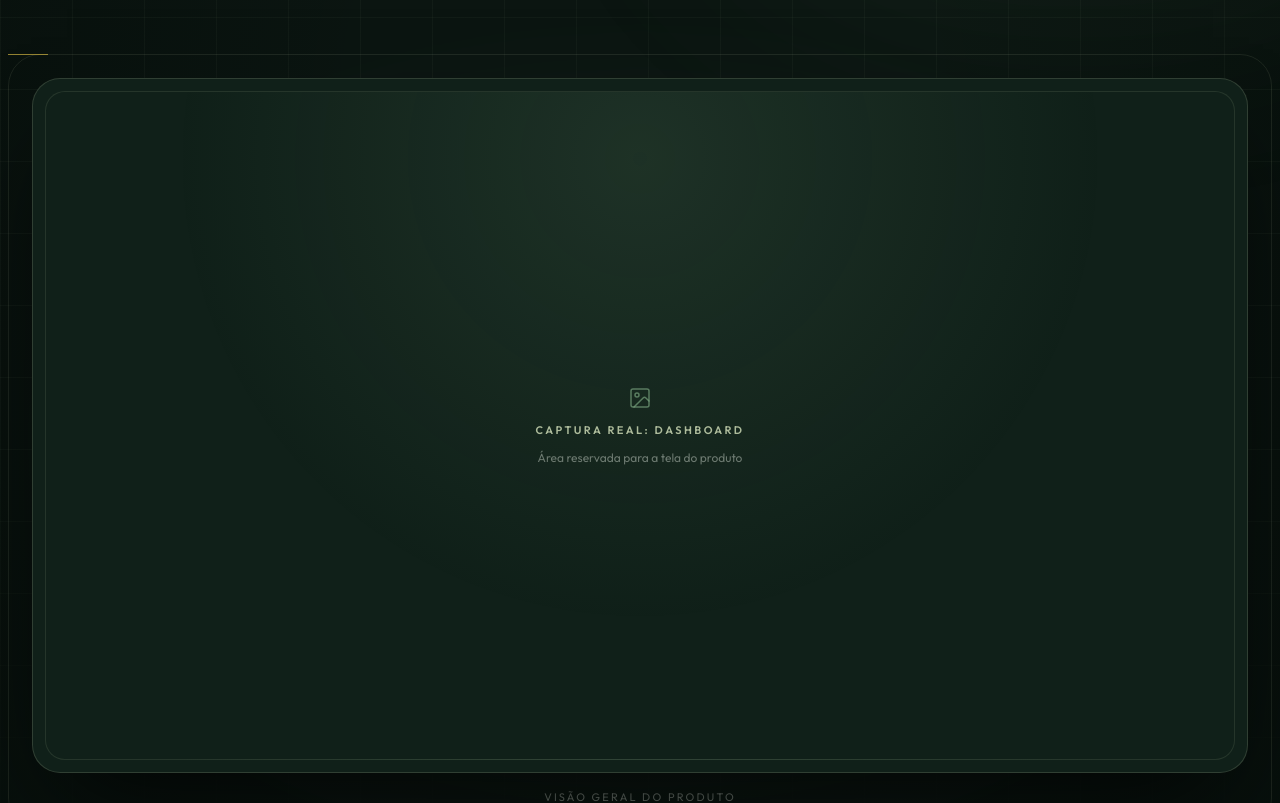
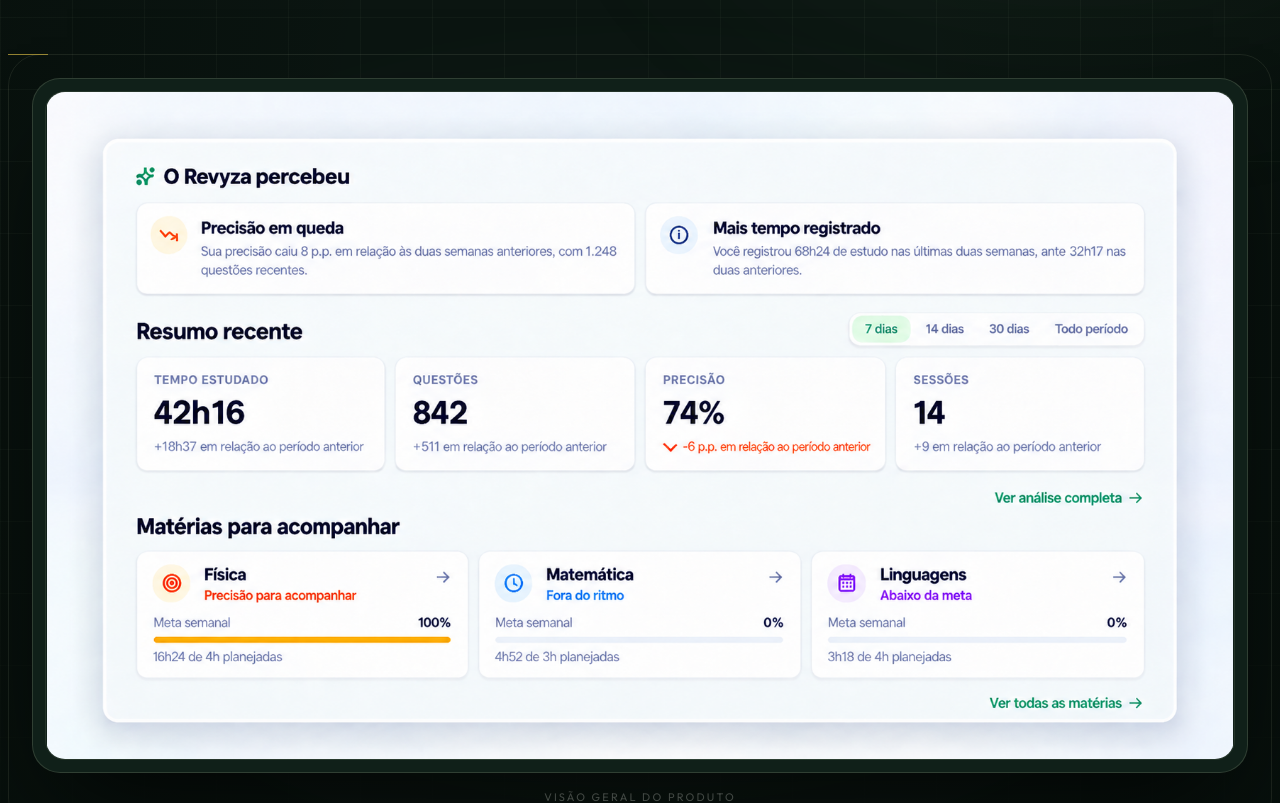
Before and after one commit to morbyte1/app-saas-estudos, a Next.js app: page / in a window 1280 px wide. Shown: the part 700-1503 px from the top of the page. Built offline with nearby package versions, Linux system fonts and the light colour scheme.

Commit message:
Atualizacao de progresso

```diff
--- a/components/landing/Intro.tsx
+++ b/components/landing/Intro.tsx
@@ -36,7 +36,7 @@ export function Hero() {
         <div className="pointer-events-none absolute -inset-8 rounded-[40px] bg-[radial-gradient(ellipse_at_50%_50%,rgba(124,169,130,.14),transparent_72%)] blur-2xl" aria-hidden="true" />
         <div className="pointer-events-none absolute -inset-3 rounded-[32px] border border-[#E0EEC6]/[.09] sm:-inset-6" aria-hidden="true" />
         <span className="pointer-events-none absolute -left-3 -top-3 z-10 h-px w-10 bg-[#C2A83E]/75 sm:-left-6 sm:-top-6" aria-hidden="true" />
-        <ProductScreenshot id="dashboard" priority className="relative shadow-[0_45px_100px_-35px_rgba(0,0,0,.85)]" />
+        <ProductScreenshot id="dashboardOverview" priority className="relative shadow-[0_45px_100px_-35px_rgba(0,0,0,.85)]" />
         <p className="mt-4 text-center text-[11px] uppercase tracking-[0.2em] text-[#F1F7ED]/40">Visão geral do produto</p>
       </div>
     </div>
--- a/components/landing/ProductScreenshot.tsx
+++ b/components/landing/ProductScreenshot.tsx
@@ -4,7 +4,19 @@ import { ImageIcon } from 'lucide-react'
 // Troque somente src de null pelo caminho indicado quando a captura real estiver em public/screenshots.
 // Todas as imagens devem ter 1600 × 900 (16:9); preserve o alt descritivo já preparado.
 const screenshots = {
-  dashboard: { label: 'Dashboard', src: null as string | null, alt: 'Dashboard do Revyza reunindo contexto de estudo e próxima ação', ratio: 'aspect-video' }, // /public/screenshots/dashboard.webp
+  dashboardOverview: {
+  label: 'Dashboard',
+  src: '/screenshots/dashboard-overview.png',
+  alt: 'Visão geral do Dashboard do Revyza com contexto e desempenho dos estudos',
+  ratio: 'aspect-video'
+},
+
+dashboardNextStep: {
+  label: 'Dashboard — Próximo passo',
+  src: '/screenshots/dashboard-next-step.png',
+  alt: 'Dashboard do Revyza mostrando o próximo passo recomendado para os estudos',
+  ratio: 'aspect-video'
+},
   timer: { label: 'Timer', src: null as string | null, alt: 'Timer do Revyza com registro da sessão de estudo', ratio: 'aspect-video' }, // /public/screenshots/timer.webp
   materias: { label: 'Minhas Matérias', src: null as string | null, alt: 'Detalhe de uma matéria no Revyza com tópicos e assuntos', ratio: 'aspect-video' }, // /public/screenshots/materias.webp
   calendario: { label: 'Calendário', src: null as string | null, alt: 'Calendário do Revyza com atividades planejadas', ratio: 'aspect-video' }, // /public/screenshots/calendario.webp
--- a/components/landing/ProductShowcase.tsx
+++ b/components/landing/ProductShowcase.tsx
@@ -2,7 +2,7 @@ import ProductScreenshot from './ProductScreenshot'
 
 const stories = [
   {
-    id: 'dashboard' as const,
+    id: 'dashboardNextStep' as const,
     eyebrow: 'Dashboard',
     title: 'Saiba o que fazer agora.',
     copy: 'Planejamento, histórico, revisões, desempenho e ritmo aparecem juntos para destacar a informação mais útil naquele momento.',
@@ -35,7 +35,7 @@ const stories = [
 
 function Story({ story, index }: { story: (typeof stories)[number]; index: number }) {
   return <section className={`relative overflow-hidden px-5 py-20 sm:px-8 lg:py-28 ${index % 2 === 0 ? 'bg-[#0e1814]' : 'bg-[#1a3028]'}`} aria-labelledby={`${story.id}-title`}>
-    <div className={`mx-auto grid max-w-7xl items-center gap-10 lg:gap-16 ${story.id === 'dashboard' ? 'lg:grid-cols-[.75fr_1.25fr]' : story.id === 'desempenho' ? 'lg:grid-cols-[.85fr_1.15fr]' : 'lg:grid-cols-2'}`}>
+    <div className={`mx-auto grid max-w-7xl items-center gap-10 lg:gap-16 ${story.id === 'dashboardNextStep' ? 'lg:grid-cols-[.75fr_1.25fr]' : story.id === 'desempenho' ? 'lg:grid-cols-[.85fr_1.15fr]' : 'lg:grid-cols-2'}`}>
       <div className={index % 2 === 0 ? '' : 'lg:order-2'}>
         <p className="text-[11px] font-semibold uppercase tracking-[0.25em] text-[#A9CEA7]">{story.eyebrow}</p>
         <h3 id={`${story.id}-title`} className="mt-5 max-w-xl text-4xl font-semibold leading-[1.1] tracking-[-0.04em] text-[#F1F7ED] sm:text-5xl">{story.title}</h3>
```
Also changed, not shown: public/screenshots/dashboard-next-step.png (added), public/screenshots/dashboard-overview.png (added).
